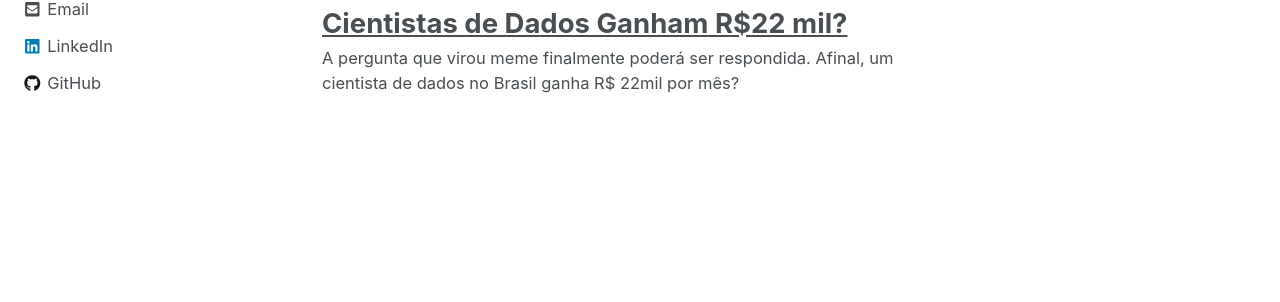
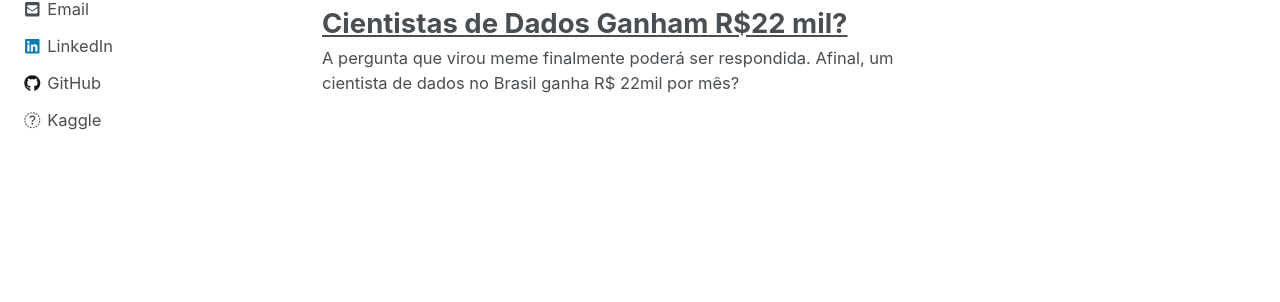
Before and after one commit to LeoFuchs/LeoFuchs.github.io, a Jekyll site: the page built from index.html, in a window 1280 px wide. Shown: the part 367-669 px from the top of the page. Built offline with Jekyll 4.4.1, drawn with Linux system fonts in a browser that asks for light colours; nearby versions of some CDN libraries; the list of posts is cut into pages by our own code.

Commit message:
Update author-profile-custom-links.html

```diff
--- a/_includes/author-profile-custom-links.html
+++ b/_includes/author-profile-custom-links.html
@@ -5,3 +5,8 @@
     </a>
   </li>
 -->
+<li>
+  <a href="https://www.kaggle.com/LeoFuchs" itemprop="sameAs">
+    <i class="fas fa-fw" aria-hidden="true"></i> Kaggle
+  </a>
+</li>
```
